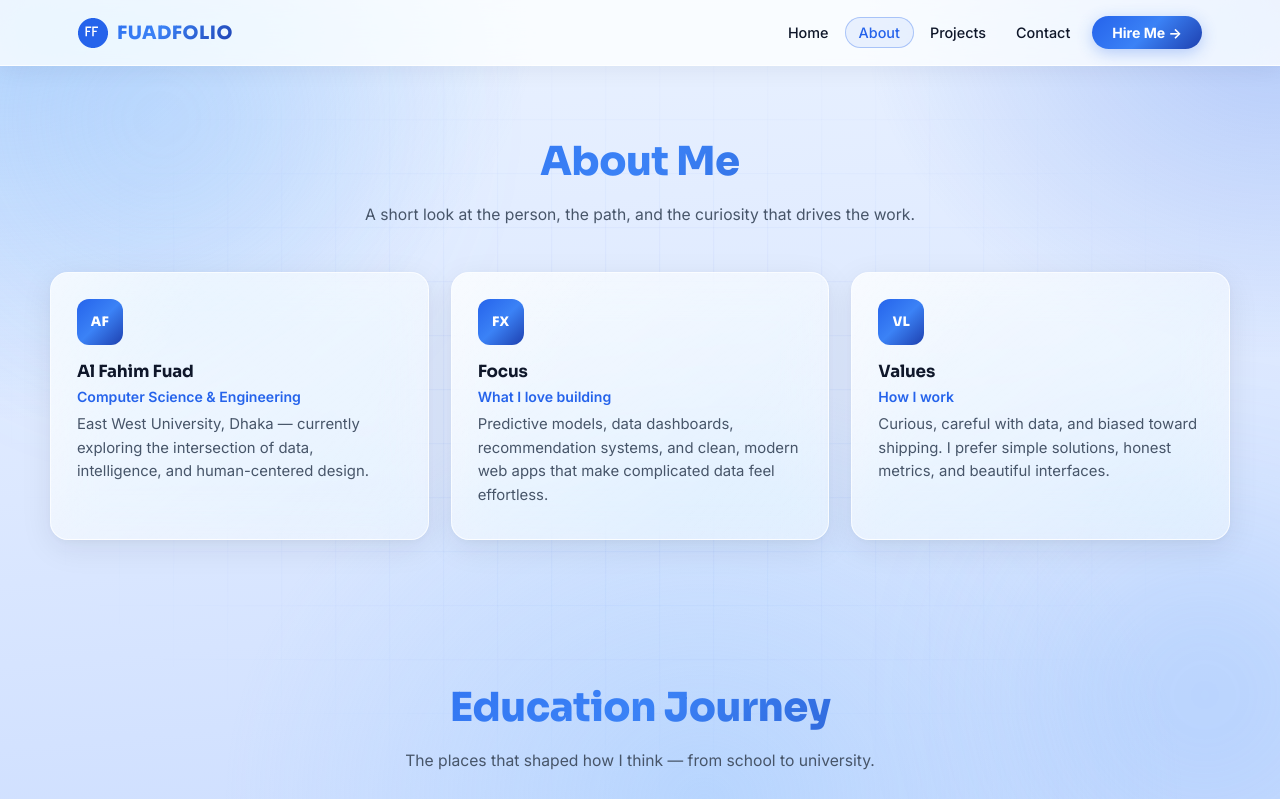
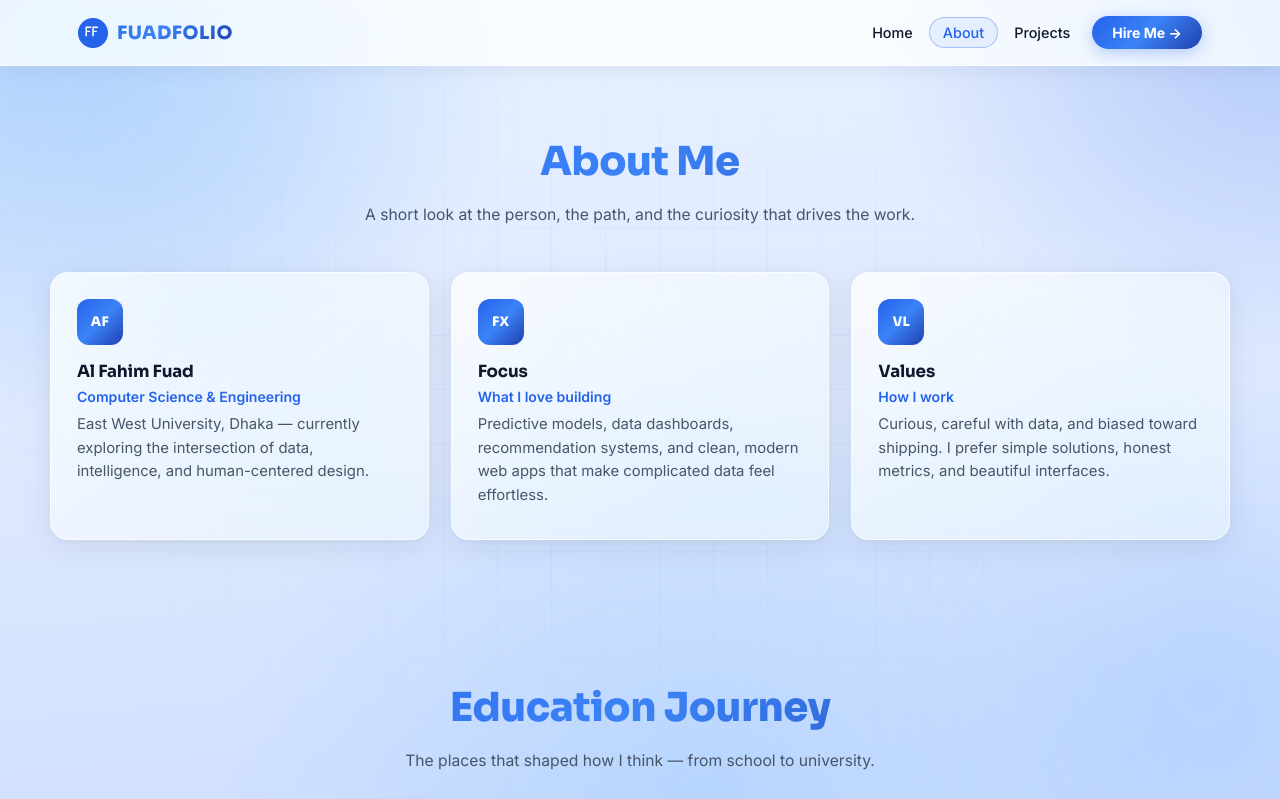
Before and after one commit to fuad556805/FuadFolio, a Django app: page /about/ in a window 1280 px wide. Shown: the top 799 px of the page. Run offline with Django 4.2, Linux system fonts and the light colour scheme; data that the repository does not hold is empty.

Commit message:
Update base.html

```diff
--- a/templates/base.html
+++ b/templates/base.html
@@ -31,7 +31,7 @@
         <li><a href="{% url 'home' %}" class="{% if request.resolver_match.url_name == 'home' %}active{% endif %}">Home</a></li>
         <li><a href="{% url 'about' %}" class="{% if request.resolver_match.url_name == 'about' %}active{% endif %}">About</a></li>
         <li><a href="{% url 'portfolio' %}" class="{% if request.resolver_match.url_name == 'portfolio' %}active{% endif %}">Projects</a></li>
-        <li><a href="{% url 'contact' %}" class="{% if request.resolver_match.url_name == 'contact' %}active{% endif %}">Contact</a></li>
+        <!-- <li><a href="{% url 'contact' %}" class="{% if request.resolver_match.url_name == 'contact' %}active{% endif %}">Contact</a></li> -->
         <li><a href="{% url 'contact' %}" class="hire-me-btn">Hire Me &rarr;</a></li>
       </ul>
     </div>
```
